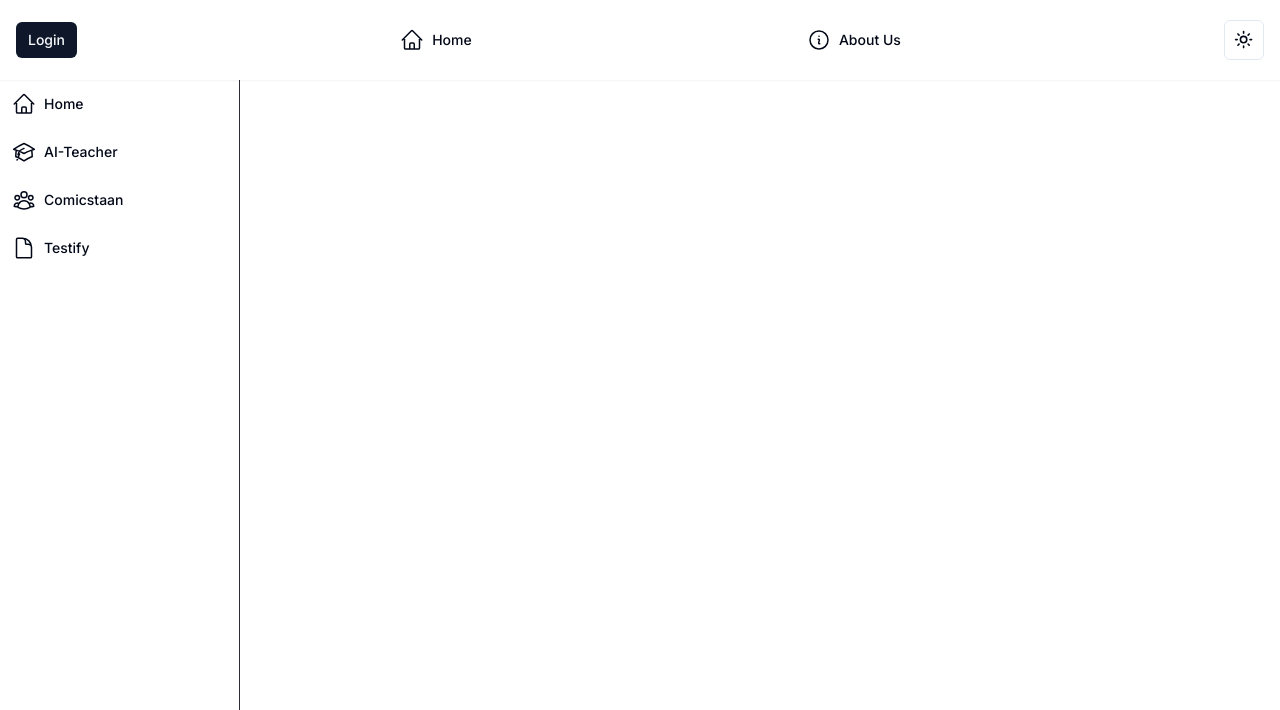
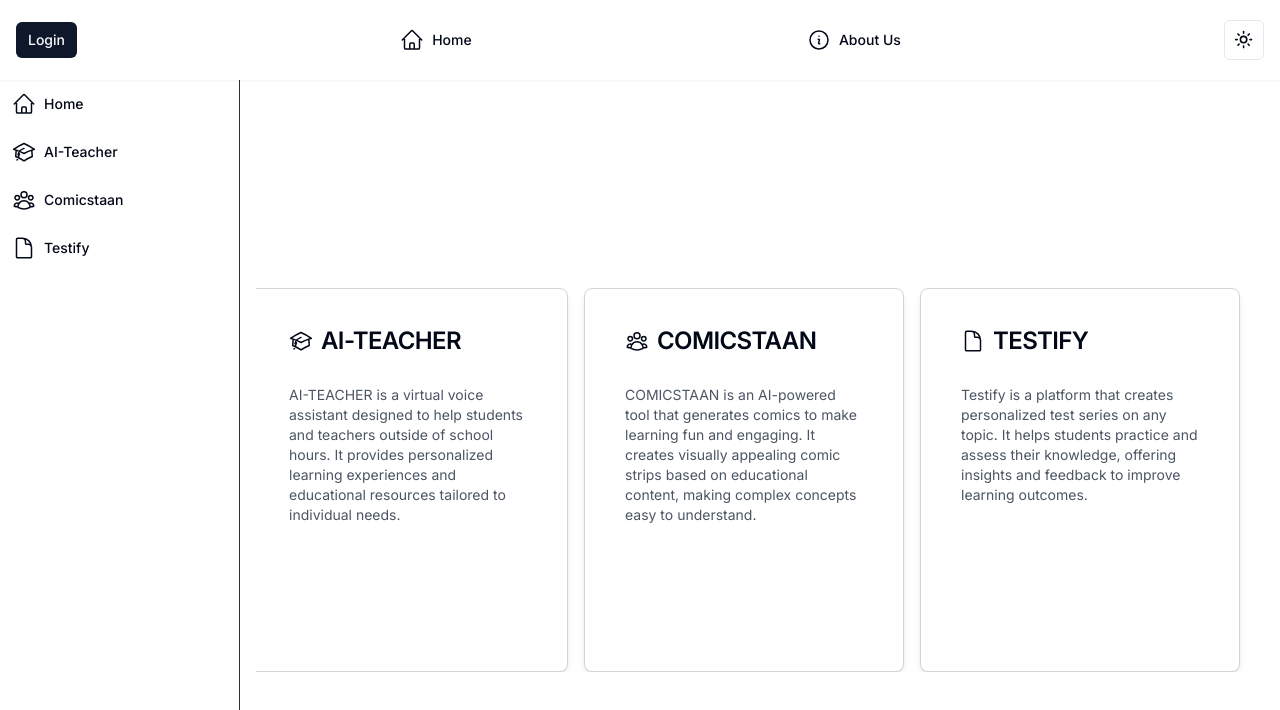
Before and after one commit to CMPN-CODECELL/Syrus-2024-GenAI-ByteBits, a Next.js app: page / in a window 1280 px wide. Shown: the top 710 px of the page. Built offline with nearby package versions, Linux system fonts and the light colour scheme; no server answers; a web font is replaced by a local one.

Commit message:
HomePage improved.

```diff
--- a/app/(browse)/(home)/page.tsx
+++ b/app/(browse)/(home)/page.tsx
@@ -1,7 +1,93 @@
 import { ModeToggle } from "@/components/theme-toggle";
+import {
+  Carousel,
+  CarouselContent,
+  CarouselItem,
+  CarouselNext,
+  CarouselPrevious,
+} from "@/components/ui/carousel";
+
+import {
+  Card,
+  CardContent,
+  CardDescription,
+  CardHeader,
+  CardTitle,
+} from "@/components/ui/card";
+
+import {
+  UserGroupIcon,
+  HomeIcon,
+  DocumentDuplicateIcon,
+  DocumentIcon,
+  AcademicCapIcon,
+} from "@heroicons/react/24/outline";
+
 export default function Home() {
   return (
-   <div className="flex flex-col text-black font-semibold">
-   </div>
+    <>
+
+
+      <div className="flex-grow flex items-center justify-center mt-52 ml-56">
+        <Carousel>
+          <CarouselContent>
+            <CarouselItem className="basis-1/3 px-2">
+              <Card className="w-80 h-96 p-4 border border-gray-300 rounded-lg shadow-md">
+                <CardHeader>
+                  <CardTitle className="flex items-center">
+                    <AcademicCapIcon className="h-6 w-6 mr-2" />
+                    AI-TEACHER
+                  </CardTitle>
+                </CardHeader>
+                <CardContent>
+                  <CardDescription className="text-gray-600 mt-2">
+                    AI-TEACHER is a virtual voice assistant designed to help
+                    students and teachers outside of school hours. It provides
+                    personalized learning experiences and educational resources
+                    tailored to individual needs.
+                  </CardDescription>
+                </CardContent>
+              </Card>
+            </CarouselItem>
+            <CarouselItem className="basis-1/3 px-2">
+              <Card className="w-80 h-96 p-4 border border-gray-300 rounded-lg shadow-md">
+                <CardHeader>
+                  <CardTitle className="flex items-center">
+                    <UserGroupIcon className="h-6 w-6 mr-2" />
+                    COMICSTAAN
+                  </CardTitle>
+                </CardHeader>
+                <CardContent>
+                  <CardDescription className="text-gray-600 mt-2">
+                    COMICSTAAN is an AI-powered tool that generates comics to
+                    make learning fun and engaging. It creates visually
+                    appealing comic strips based on educational content, making
+                    complex concepts easy to understand.
+                  </CardDescription>
+                </CardContent>
+              </Card>
+            </CarouselItem>
+            <CarouselItem className="basis-1/3 px-2">
+              <Card className="w-80 h-96 p-4 border border-gray-300 rounded-lg shadow-md">
+                <CardHeader>
+                  <CardTitle className="flex items-center">
+                    <DocumentIcon className="h-6 w-6 mr-2" />
+                    TESTIFY
+                  </CardTitle>
+                </CardHeader>
+                <CardContent>
+                  <CardDescription className="text-gray-600 mt-2">
+                    Testify is a platform that creates personalized test series
+                    on any topic. It helps students practice and assess their
+                    knowledge, offering insights and feedback to improve
+                    learning outcomes.
+                  </CardDescription>
+                </CardContent>
+              </Card>
+            </CarouselItem>
+          </CarouselContent>
+        </Carousel>
+      </div>
+    </>
   );
 }
--- /dev/null
+++ b/components/ui/carousel.tsx
@@ -0,0 +1,262 @@
+"use client"
+
+import * as React from "react"
+import useEmblaCarousel, {
+  type UseEmblaCarouselType,
+} from "embla-carousel-react"
+import { ArrowLeft, ArrowRight } from "lucide-react"
+
+import { cn } from "@/lib/utils"
+import { Button } from "@/components/ui/button"
+
+type CarouselApi = UseEmblaCarouselType[1]
+type UseCarouselParameters = Parameters<typeof useEmblaCarousel>
+type CarouselOptions = UseCarouselParameters[0]
+type CarouselPlugin = UseCarouselParameters[1]
+
+type CarouselProps = {
+  opts?: CarouselOptions
+  plugins?: CarouselPlugin
+  orientation?: "horizontal" | "vertical"
+  setApi?: (api: CarouselApi) => void
+}
+
+type CarouselContextProps = {
+  carouselRef: ReturnType<typeof useEmblaCarousel>[0]
+  api: ReturnType<typeof useEmblaCarousel>[1]
+  scrollPrev: () => void
+  scrollNext: () => void
+  canScrollPrev: boolean
+  canScrollNext: boolean
+} & CarouselProps
+
+const CarouselContext = React.createContext<CarouselContextProps | null>(null)
+
+function useCarousel() {
+  const context = React.useContext(CarouselContext)
+
+  if (!context) {
+    throw new Error("useCarousel must be used within a <Carousel />")
+  }
+
+  return context
+}
+
+const Carousel = React.forwardRef<
+  HTMLDivElement,
+  React.HTMLAttributes<HTMLDivElement> & CarouselProps
+>(
+  (
+    {
+      orientation = "horizontal",
+      opts,
+      setApi,
+      plugins,
+      className,
+      children,
+      ...props
+    },
+    ref
+  ) => {
+    const [carouselRef, api] = useEmblaCarousel(
+      {
+        ...opts,
+        axis: orientation === "horizontal" ? "x" : "y",
+      },
+      plugins
+    )
+    const [canScrollPrev, setCanScrollPrev] = React.useState(false)
+    const [canScrollNext, setCanScrollNext] = React.useState(false)
+
+    const onSelect = React.useCallback((api: CarouselApi) => {
+      if (!api) {
+        return
+      }
+
+      setCanScrollPrev(api.canScrollPrev())
+      setCanScrollNext(api.canScrollNext())
+    }, [])
+
+    const scrollPrev = React.useCallback(() => {
+      api?.scrollPrev()
+    }, [api])
+
+    const scrollNext = React.useCallback(() => {
+      api?.scrollNext()
+    }, [api])
+
+    const handleKeyDown = React.useCallback(
+      (event: React.KeyboardEvent<HTMLDivElement>) => {
+        if (event.key === "ArrowLeft") {
+          event.preventDefault()
+          scrollPrev()
+        } else if (event.key === "ArrowRight") {
+          event.preventDefault()
+          scrollNext()
+        }
+      },
+      [scrollPrev, scrollNext]
+    )
+
+    React.useEffect(() => {
+      if (!api || !setApi) {
+        return
+      }
+
+      setApi(api)
+    }, [api, setApi])
+
+    React.useEffect(() => {
+      if (!api) {
+        return
+      }
+
+      onSelect(api)
+      api.on("reInit", onSelect)
+      api.on("select", onSelect)
+
+      return () => {
+        api?.off("select", onSelect)
+      }
+    }, [api, onSelect])
+
+    return (
+      <CarouselContext.Provider
+        value={{
+          carouselRef,
+          api: api,
+          opts,
+          orientation:
+            orientation || (opts?.axis === "y" ? "vertical" : "horizontal"),
+          scrollPrev,
+          scrollNext,
+          canScrollPrev,
+          canScrollNext,
+        }}
+      >
+        <div
+          ref={ref}
+          onKeyDownCapture={handleKeyDown}
+          className={cn("relative", className)}
+          role="region"
+          aria-roledescription="carousel"
+          {...props}
+        >
+          {children}
+        </div>
+      </CarouselContext.Provider>
+    )
+  }
+)
+Carousel.displayName = "Carousel"
+
+const CarouselContent = React.forwardRef<
+  HTMLDivElement,
+  React.HTMLAttributes<HTMLDivElement>
+>(({ className, ...props }, ref) => {
+  const { carouselRef, orientation } = useCarousel()
+
+  return (
+    <div ref={carouselRef} className="overflow-hidden">
+      <div
+        ref={ref}
+        className={cn(
+          "flex",
+          orientation === "horizontal" ? "-ml-4" : "-mt-4 flex-col",
+          className
+        )}
+        {...props}
+      />
+    </div>
+  )
+})
+CarouselContent.displayName = "CarouselContent"
+
+const CarouselItem = React.forwardRef<
+  HTMLDivElement,
+  React.HTMLAttributes<HTMLDivElement>
+>(({ className, ...props }, ref) => {
+  const { orientation } = useCarousel()
+
+  return (
+    <div
+      ref={ref}
+      role="group"
+      aria-roledescription="slide"
+      className={cn(
+        "min-w-0 shrink-0 grow-0 basis-full",
+        orientation === "horizontal" ? "pl-4" : "pt-4",
+        className
+      )}
+      {...props}
+    />
+  )
+})
+CarouselItem.displayName = "CarouselItem"
+
+const CarouselPrevious = React.forwardRef<
+  HTMLButtonElement,
+  React.ComponentProps<typeof Button>
+>(({ className, variant = "outline", size = "icon", ...props }, ref) => {
+  const { orientation, scrollPrev, canScrollPrev } = useCarousel()
+
+  return (
+    <Button
+      ref={ref}
+      variant={variant}
+      size={size}
+      className={cn(
+        "absolute  h-8 w-8 rounded-full",
+        orientation === "horizontal"
+          ? "-left-12 top-1/2 -translate-y-1/2"
+          : "-top-12 left-1/2 -translate-x-1/2 rotate-90",
+        className
+      )}
+      disabled={!canScrollPrev}
+      onClick={scrollPrev}
+      {...props}
+    >
+      <ArrowLeft className="h-4 w-4" />
+      <span className="sr-only">Previous slide</span>
+    </Button>
+  )
+})
+CarouselPrevious.displayName = "CarouselPrevious"
+
+const CarouselNext = React.forwardRef<
+  HTMLButtonElement,
+  React.ComponentProps<typeof Button>
+>(({ className, variant = "outline", size = "icon", ...props }, ref) => {
+  const { orientation, scrollNext, canScrollNext } = useCarousel()
+
+  return (
+    <Button
+      ref={ref}
+      variant={variant}
+      size={size}
+      className={cn(
+        "absolute h-8 w-8 rounded-full",
+        orientation === "horizontal"
+          ? "-right-12 top-1/2 -translate-y-1/2"
+          : "-bottom-12 left-1/2 -translate-x-1/2 rotate-90",
+        className
+      )}
+      disabled={!canScrollNext}
+      onClick={scrollNext}
+      {...props}
+    >
+      <ArrowRight className="h-4 w-4" />
+      <span className="sr-only">Next slide</span>
+    </Button>
+  )
+})
+CarouselNext.displayName = "CarouselNext"
+
+export {
+  type CarouselApi,
+  Carousel,
+  CarouselContent,
+  CarouselItem,
+  CarouselPrevious,
+  CarouselNext,
+}
--- a/package.json
+++ b/package.json
@@ -21,6 +21,7 @@
     "axios": "^1.6.7",
     "class-variance-authority": "^0.7.0",
     "clsx": "^2.1.0",
+    "embla-carousel-react": "^8.0.0-rc23",
     "lucide-react": "^0.334.0",
     "next": "14.1.0",
     "next-themes": "^0.2.1",
```
Also changed, not shown: 1 other file (tests, documents, lock files or other folders).
